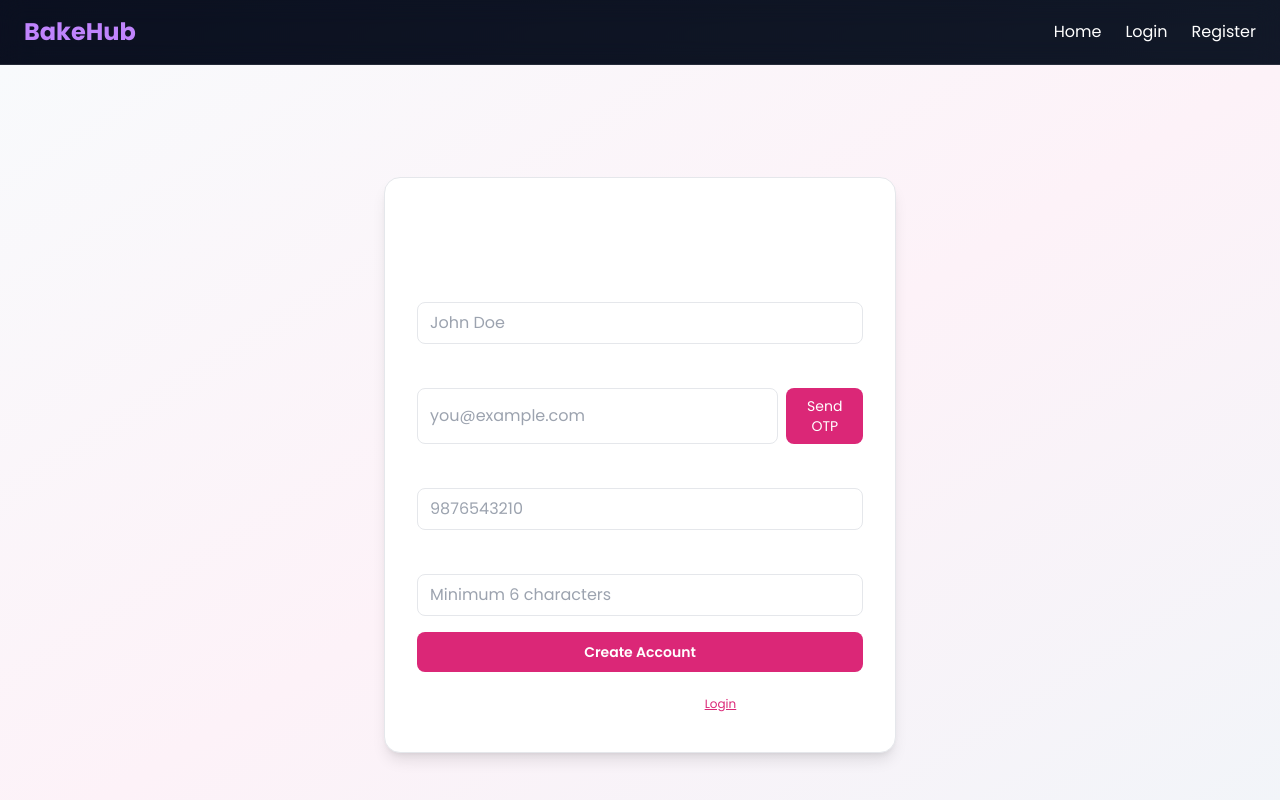
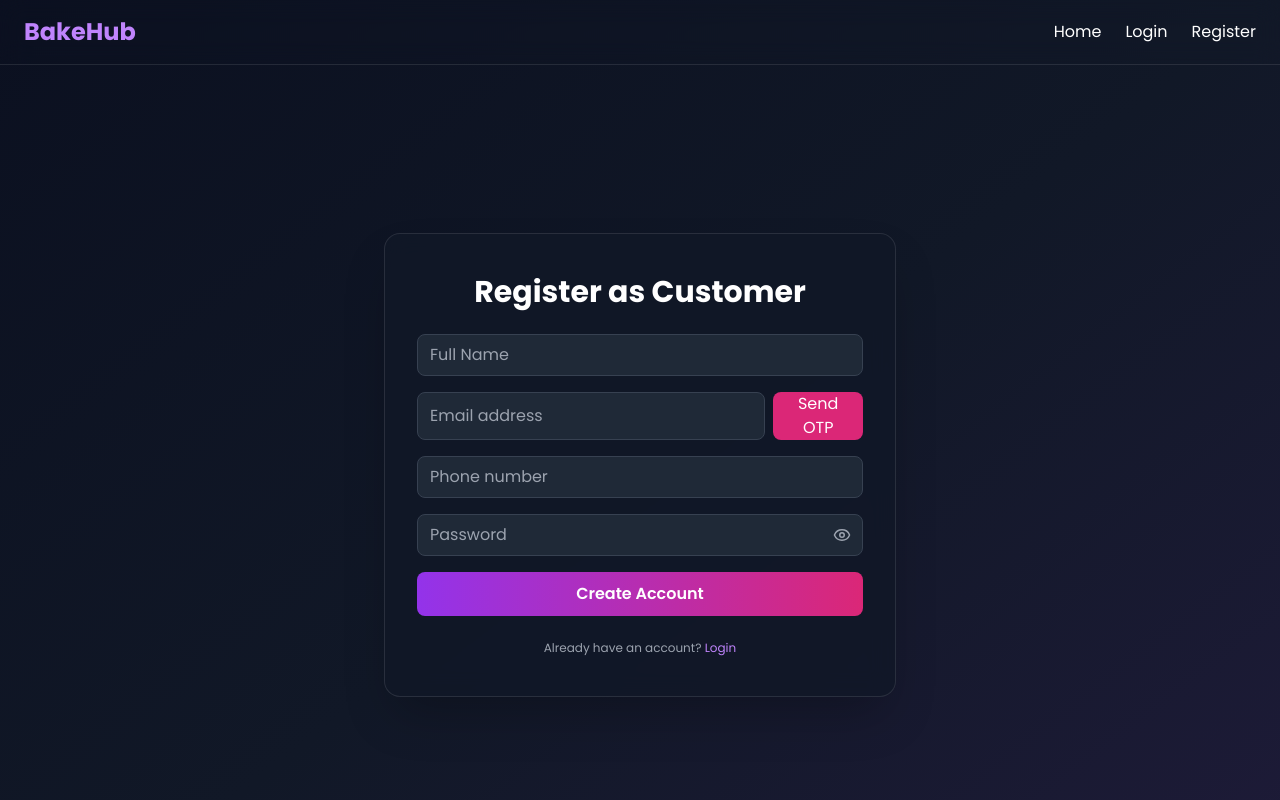
Before and after one commit to KrithikaPoojary/Bakery-Hub, a React (Create React App) app in the folder frontend/: page /register in a window 1280 px wide. Shown: the top 800 px of the page. Built offline with nearby package versions, Linux system fonts and the light colour scheme.

Commit message:
made register page consistent with login design

```diff
--- a/frontend/src/pages/Register.js
+++ b/frontend/src/pages/Register.js
@@ -23,7 +23,7 @@ export default function Register() {
   const [errors, setErrors] = useState({});
   const [generalError, setGeneralError] = useState("");
 
-  // Loading states
+  // UI states
   const [loading, setLoading] = useState(false);
   const [showPassword, setShowPassword] = useState(false);
 
@@ -42,31 +42,6 @@ export default function Register() {
     if (r === "customer" || r === "owner") setRole(r);
   }, [location]);
 
-  // Backend duplicate checks
-  const checkExistingEmail = async (email) => {
-    try {
-      const res = await axios.post(
-        "http://localhost:5000/api/auth/check-email",
-        { email }
-      );
-      return res.data.exists;
-    } catch {
-      return false;
-    }
-  };
-
-  const checkExistingPhone = async (phone) => {
-    try {
-      const res = await axios.post(
-        "http://localhost:5000/api/auth/check-phone",
-        { phone }
-      );
-      return res.data.exists;
-    } catch {
-      return false;
-    }
-  };
-
   // ================= SEND OTP =================
   const handleSendOtp = async () => {
     setOtpError("");
@@ -75,24 +50,21 @@ export default function Register() {
     setOtpVerified(false);
 
     if (!email.trim()) {
-      setErrors((prev) => ({ ...prev, email: "Email is required" }));
+      setErrors((p) => ({ ...p, email: "Email is required" }));
       return;
     }
 
     try {
       setOtpSending(true);
-
       const res = await axios.post(
         "http://localhost:5000/api/auth/send-register-otp",
         { email }
       );
-
       setOtpSent(true);
       setOtpMessage(res.data.message);
     } catch (err) {
-      const msg = err.response?.data?.error || "Failed to send OTP";
-      setOtpError(msg);
-      setOtpSent(false); // ensure OTP section stays hidden
+      setOtpError(err.response?.data?.error || "Failed to send OTP");
+      setOtpSent(false);
     } finally {
       setOtpSending(false);
     }
@@ -110,59 +82,19 @@ export default function Register() {
 
     try {
       setOtpVerifying(true);
-
       const res = await axios.post(
         "http://localhost:5000/api/auth/verify-register-otp",
         { email, otp }
       );
-
       if (res.data.verified) {
         setOtpVerified(true);
         setOtpMessage("Email verified successfully!");
       }
     } catch (err) {
-      const msg = err.response?.data?.error || "Invalid OTP";
-      setOtpError(msg);
+      setOtpError(err.response?.data?.error || "Invalid OTP");
     } finally {
       setOtpVerifying(false);
     }
-  };
-
-  // ================= VALIDATION =================
-  const validateFields = async () => {
-    let temp = {};
-
-    // Name
-    if (!name.trim()) temp.name = "Full name is required";
-
-    // Email format
-    const emailPattern = /^[^\s@]+@[^\s@]+\.[^\s@]+$/;
-    if (!email.trim()) temp.email = "Email is required";
-    else if (!emailPattern.test(email)) temp.email = "Enter a valid email";
-    else if (await checkExistingEmail(email))
-      temp.email = "Email is already registered";
-
-    // Phone
-    const phonePattern = /^[6-9]\d{9}$/;
-    if (!phone.trim()) temp.phone = "Phone number is required";
-    else if (!phonePattern.test(phone))
-      temp.phone = "Enter a valid 10-digit phone number";
-    else if (await checkExistingPhone(phone))
-      temp.phone = "Phone already registered";
-
-    // Strong password
-    const strongPass = /^(?=.*[0-9])(?=.*[!@#$%^&*]).{6,}$/;
-    if (!password.trim()) temp.password = "Password is required";
-    else if (!strongPass.test(password))
-      temp.password = "Password must include a number and special character";
-
-    if (role === "owner") {
-      if (!bakeryName.trim()) temp.bakeryName = "Bakery name required";
-      if (!address.trim()) temp.address = "Address required";
-    }
-
-    setErrors(temp);
-    return Object.keys(temp).length === 0;
   };
 
   // ================= REGISTER =================
@@ -174,9 +106,6 @@ export default function Register() {
       setGeneralError("Please verify your email with OTP before registering.");
       return;
     }
-
-    const isValid = await validateFields();
-    if (!isValid) return;
 
     try {
       setLoading(true);
@@ -192,7 +121,6 @@ export default function Register() {
           : "http://localhost:5000/api/auth/register-owner";
 
       await axios.post(endpoint, payload);
-
       navigate(`/login?role=${role}`);
     } catch (err) {
       setGeneralError(err.response?.data?.error || "Registration failed");
@@ -202,187 +130,139 @@ export default function Register() {
   };
 
   return (
-    <div className="min-h-screen flex items-center justify-center bg-gradient-to-br from-slate-50 via-pink-50 to-slate-100">
-      <div className="w-full max-w-lg bg-white border rounded-2xl shadow-lg px-8 py-10">
-        <h1 className="text-2xl font-bold text-center mb-6">
+    // ✅ SAME GLOBAL BACKGROUND AS LOGIN
+    <div className="min-h-screen flex items-center justify-center bg-transparent px-4">
+      {/* ✅ DARK GLASS CARD */}
+      <div
+        className="w-full max-w-lg
+                   bg-gray-900/85 backdrop-blur-md
+                   border border-white/10
+                   rounded-2xl shadow-2xl
+                   px-8 py-10 text-white"
+      >
+        <h1 className="text-3xl font-extrabold text-center mb-6">
           Register as {role === "customer" ? "Customer" : "Bakery Owner"}
         </h1>
 
         {generalError && (
-          <p className="text-red-600 text-center mb-4">{generalError}</p>
+          <p className="text-red-400 text-center mb-4">{generalError}</p>
         )}
 
         <form onSubmit={handleRegister} className="space-y-4">
-          {/* FULL NAME */}
-          <div>
-            <label className="text-sm font-medium">Full Name</label>
+          {/* NAME */}
           <input
-              type="text"
-              className="w-full mt-1 px-3 py-2 border rounded-lg"
+            className="w-full px-3 py-2 rounded-lg bg-gray-800 border border-gray-700 placeholder-gray-400"
+            placeholder="Full Name"
             value={name}
             onChange={(e) => setName(e.target.value)}
-              placeholder="John Doe"
           />
-            {errors.name && (
-              <p className="text-red-600 text-xs">{errors.name}</p>
-            )}
-          </div>
 
-          {/* EMAIL + SEND OTP */}
+          {/* EMAIL + OTP */}
           <div>
-            <label className="text-sm font-medium">Email</label>
-            <div className="flex gap-2 mt-1">
+            <div className="flex gap-2">
               <input
-                type="email"
-                className="w-full px-3 py-2 border rounded-lg"
+                className="w-full px-3 py-2 rounded-lg bg-gray-800 border border-gray-700 placeholder-gray-400"
+                placeholder="Email address"
                 value={email}
                 onChange={(e) => {
                   setEmail(e.target.value);
                   setOtpSent(false);
                   setOtpVerified(false);
-                  setOtp("");
-                  setOtpError("");
                 }}
-                placeholder="you@example.com"
               />
-
               <button
                 type="button"
                 onClick={handleSendOtp}
                 disabled={otpSending}
-                className="px-3 py-2 bg-pink-600 text-white rounded-lg text-sm"
+                className="px-4 rounded-lg bg-pink-600 hover:bg-pink-700"
               >
-                {otpSending ? "Sending..." : "Send OTP"}
+                {otpSending ? "Sending…" : "Send OTP"}
               </button>
             </div>
 
-            {/* EMAIL ERRORS */}
-            {errors.email && (
-              <p className="text-xs text-red-600">{errors.email}</p>
-            )}
-
-            {/* NEW: SHOW OTP ERRORS HERE OUTSIDE OTP BOX */}
-            {otpError && (
-              <p className="text-xs text-red-600 mt-1">{otpError}</p>
-            )}
-
-            {/* OTP INPUT */}
             {otpSent && (
-              <div className="mt-3">
-                <label className="text-xs font-medium">Enter OTP</label>
-                <div className="flex gap-2 mt-1">
+              <div className="flex gap-2 mt-2">
                 <input
-                    type="text"
-                    className="w-full px-3 py-2 border rounded-lg"
+                  className="w-full px-3 py-2 rounded-lg bg-gray-800 border border-gray-700"
+                  placeholder="Enter OTP"
                   value={otp}
                   onChange={(e) => setOtp(e.target.value)}
-                    placeholder="6-digit OTP"
                 />
-
                 <button
                   type="button"
                   onClick={handleVerifyOtp}
-                    disabled={otpVerifying}
-                    className="px-3 py-2 bg-green-600 text-white rounded-lg text-sm"
+                  className="px-4 rounded-lg bg-green-600 hover:bg-green-700"
                 >
-                    {otpVerifying ? "Verifying..." : "Verify"}
+                  Verify
                 </button>
               </div>
+            )}
 
             {otpMessage && (
-                  <p className="text-green-600 text-xs">{otpMessage}</p>
+              <p className="text-green-400 text-xs mt-1">{otpMessage}</p>
             )}
-                {otpError && <p className="text-red-600 text-xs">{otpError}</p>}
-              </div>
+            {otpError && (
+              <p className="text-red-400 text-xs mt-1">{otpError}</p>
             )}
           </div>
 
           {/* PHONE */}
-          <div>
-            <label className="text-sm font-medium">Phone Number</label>
           <input
-              type="text"
-              className="w-full mt-1 px-3 py-2 border rounded-lg"
+            className="w-full px-3 py-2 rounded-lg bg-gray-800 border border-gray-700 placeholder-gray-400"
+            placeholder="Phone number"
             value={phone}
             onChange={(e) => setPhone(e.target.value)}
-              placeholder="9876543210"
           />
-            {errors.phone && (
-              <p className="text-xs text-red-600">{errors.phone}</p>
-            )}
-          </div>
 
           {/* PASSWORD */}
-          <div>
-            <label className="text-sm font-medium">Password</label>
-            <div className="relative mt-1">
+          <div className="relative">
             <input
               type={showPassword ? "text" : "password"}
-                className="w-full px-3 py-2 border rounded-lg"
+              className="w-full px-3 py-2 rounded-lg bg-gray-800 border border-gray-700 placeholder-gray-400"
+              placeholder="Password"
               value={password}
               onChange={(e) => setPassword(e.target.value)}
-                placeholder="Minimum 6 characters"
             />
-
             <span
-                className="absolute right-3 top-3 cursor-pointer"
+              className="absolute right-3 top-3 cursor-pointer text-gray-400"
               onClick={() => setShowPassword(!showPassword)}
             >
               {showPassword ? <EyeOff size={18} /> : <Eye size={18} />}
             </span>
           </div>
-            {errors.password && (
-              <p className="text-xs text-red-600">{errors.password}</p>
-            )}
-          </div>
 
-          {/* OWNER FIELDS */}
+          {/* OWNER ONLY */}
           {role === "owner" && (
             <>
-              <div>
-                <label className="text-sm font-medium">Bakery Name</label>
               <input
-                  type="text"
-                  className="w-full mt-1 px-3 py-2 border rounded-lg"
+                className="w-full px-3 py-2 rounded-lg bg-gray-800 border border-gray-700 placeholder-gray-400"
+                placeholder="Bakery Name"
                 value={bakeryName}
                 onChange={(e) => setBakeryName(e.target.value)}
-                  placeholder="Sweet Treats Bakery"
               />
-                {errors.bakeryName && (
-                  <p className="text-xs text-red-600">{errors.bakeryName}</p>
-                )}
-              </div>
-
-              <div>
-                <label className="text-sm font-medium">Bakery Address</label>
               <textarea
-                  className="w-full mt-1 px-3 py-2 border rounded-lg"
+                className="w-full px-3 py-2 rounded-lg bg-gray-800 border border-gray-700 placeholder-gray-400"
+                rows={3}
+                placeholder="Bakery Address"
                 value={address}
                 onChange={(e) => setAddress(e.target.value)}
-                  rows={3}
-                  placeholder="Full bakery address"
               />
-                {errors.address && (
-                  <p className="text-xs text-red-600">{errors.address}</p>
-                )}
-              </div>
             </>
           )}
 
           <button
-            type="submit"
             disabled={loading}
-            className="w-full bg-pink-600 text-white py-2.5 rounded-lg text-sm font-semibold"
+            className="w-full mt-2 bg-gradient-to-r from-purple-600 to-pink-600 py-2.5 rounded-lg font-semibold"
           >
             {loading ? "Creating account..." : "Create Account"}
           </button>
         </form>
 
-        <p className="text-xs text-center mt-6">
+        <p className="text-xs text-center text-gray-400 mt-6">
           Already have an account?{" "}
           <span
-            className="text-pink-600 cursor-pointer underline"
             onClick={() => navigate(`/login?role=${role}`)}
+            className="text-purple-400 cursor-pointer hover:underline"
           >
             Login
           </span>
```
Lines whose indentation alone changed are shown as unchanged.
